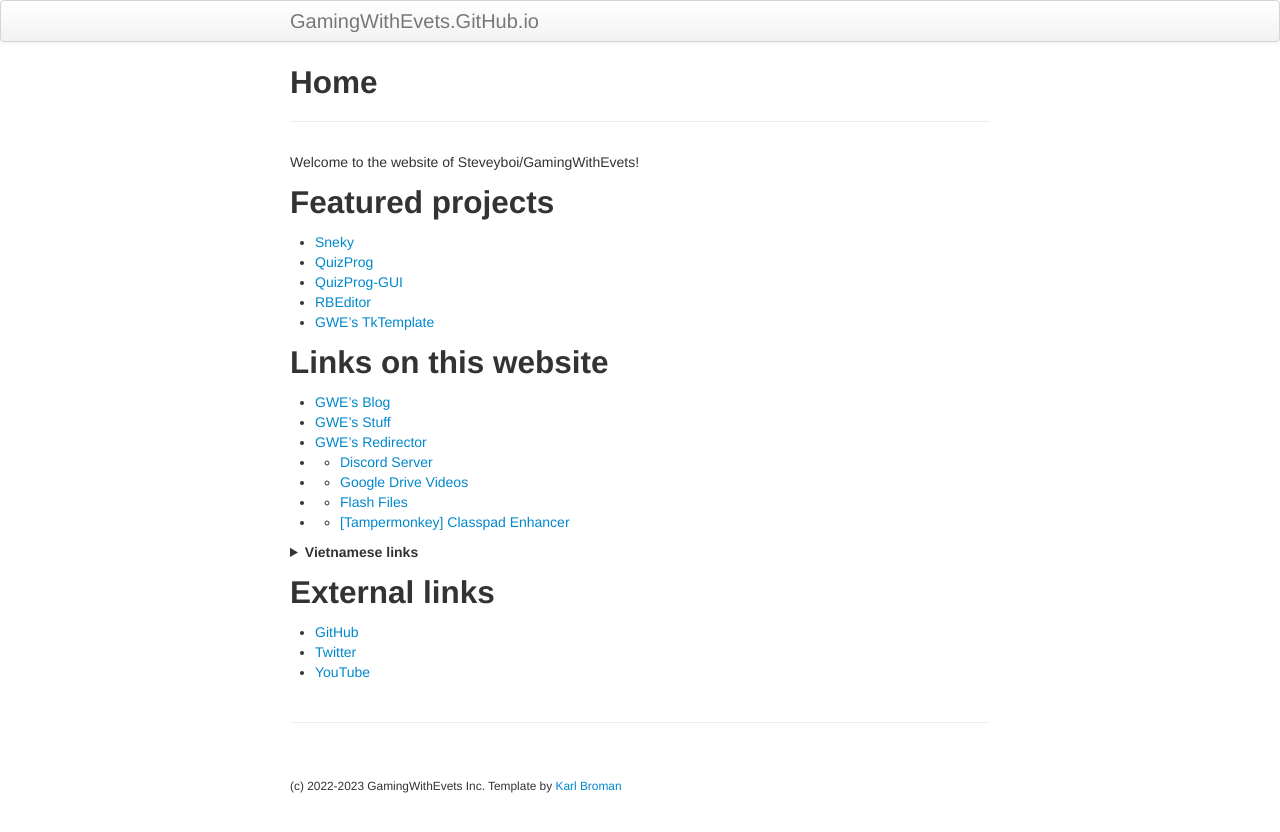
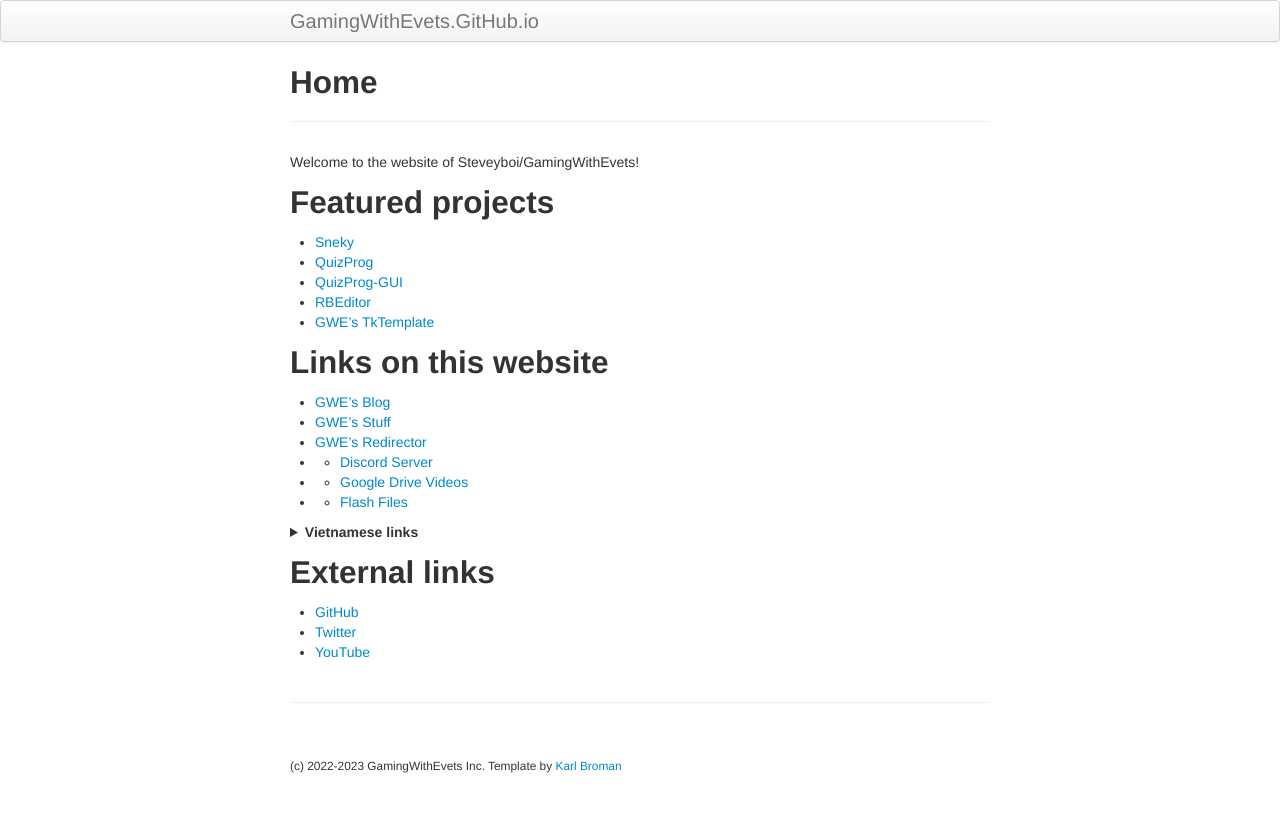
Before and after one commit to gamingwithevets/gamingwithevets.github.io, a Jekyll site: the page built from index.md, in a window 1280 px wide. Shown: the top 832 px of the page. Built offline with Jekyll 4.4.1, drawn with Linux system fonts in a browser that asks for light colours.

Commit message:
Update index.md

```diff
--- a/index.md
+++ b/index.md
@@ -19,7 +19,6 @@ Welcome to the website of Steveyboi/GamingWithEvets!
 - - [Discord Server](/redirector/discord.html)
 - - [Google Drive Videos](/redirector/newvideos.html)
 - - [Flash Files](/redirector/flashdl.html)
-- - [\[Tampermonkey\] Classpad Enhancer](/redirector/tpmk_classpad_vip.html)
 
 <details>
 <summary><b>Vietnamese links</b></summary><br>
```
